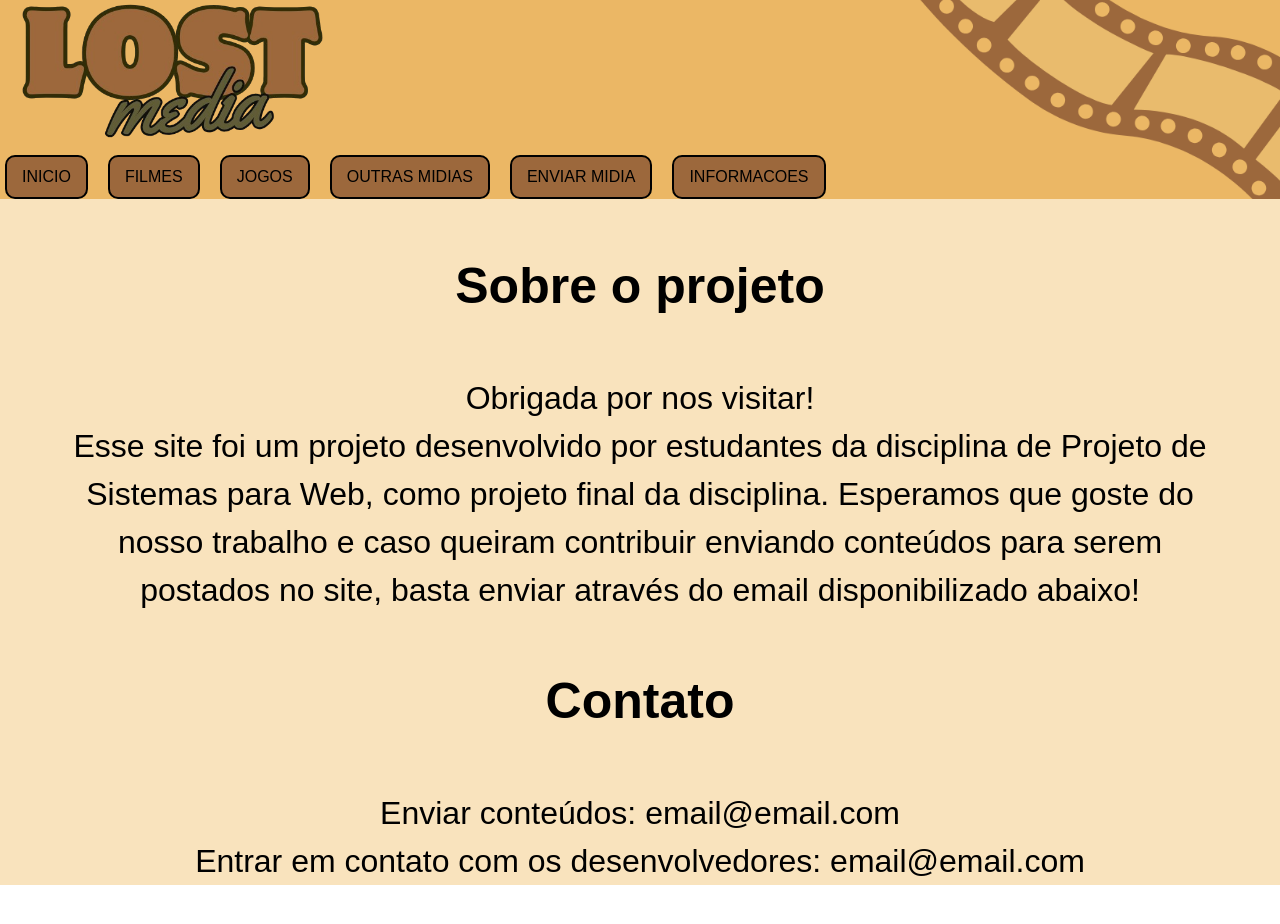
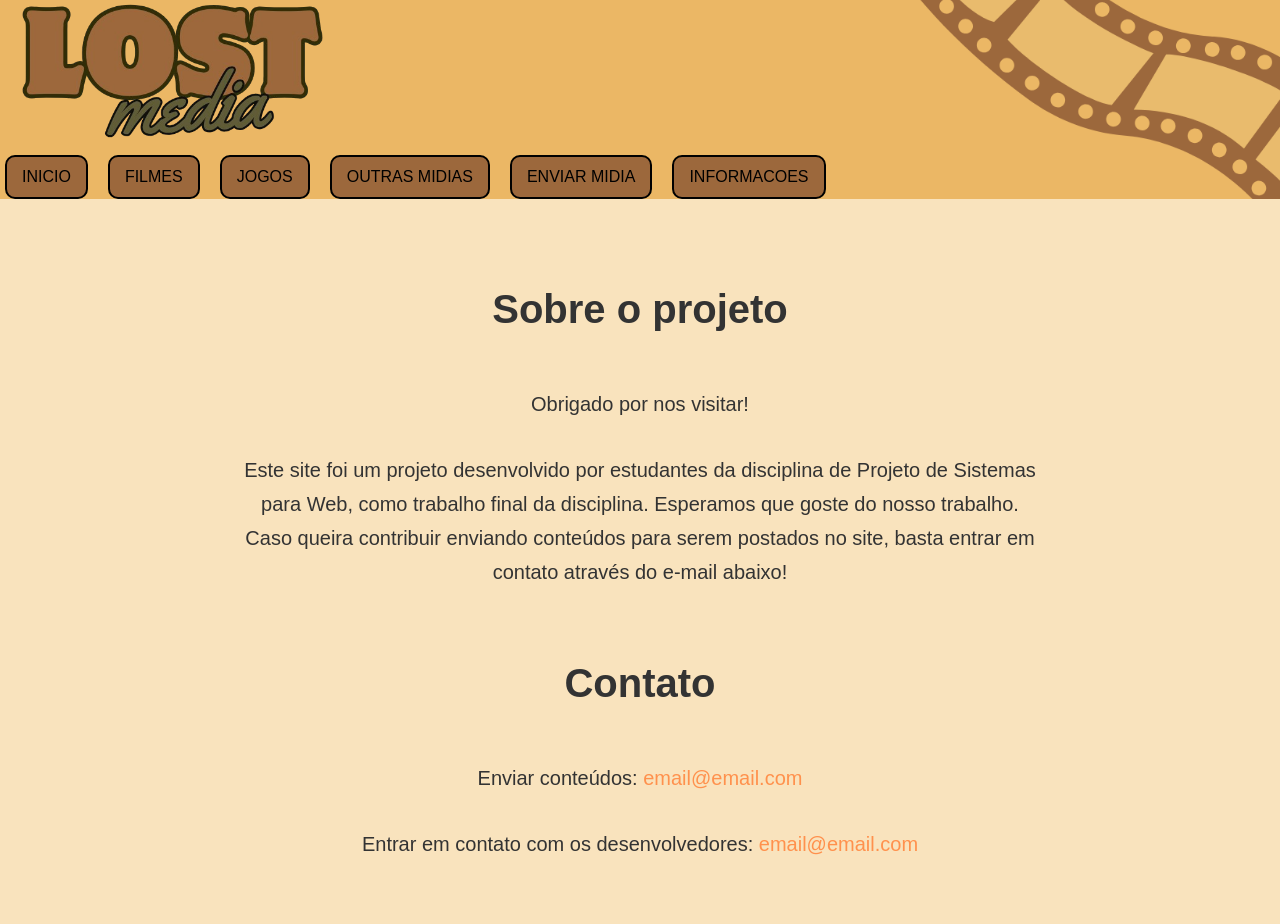
Before and after one commit to MatheusNogMoreira/ProjetoCCF321, a Next.js app: page /pages/informacoes in a window 1280 px wide. Shown: the top 924 px of the page. Before the commit the page ends 885 px from the top, so only its background shows below. Built offline with nearby package versions, Linux system fonts and the light colour scheme.

Commit message:
Página de informações remodelada

```diff
--- a/src/app/pages/informacoes/Info.css
+++ b/src/app/pages/informacoes/Info.css
@@ -1,26 +1,38 @@
-.pageInfo{
-    display: flexbox;
+.pageInfo {
     background-color: #f9e3bd;
     width: 100%;
-    height: 100%;
-
+    min-height: 100vh;
+    padding: 3rem 2rem;
+    box-sizing: border-box;
+    font-family: sans-serif;
+    display: flex;
+    flex-direction: column;
+    align-items: center;
+    gap: 2rem;
 }
 
-.pageInfo h1{
-    padding: 50px;
-    font-size: 50px;
-    font-weight: bolder;
+.pageInfo h1 {
+    font-size: 2.5rem;
+    font-weight: bold;
     text-align: center;
-
+    margin: 2rem 0 1rem 0;
+    color: #333;
 }
 
-.pageInfo p{
-    margin: 0px 50px;
-    font-size: 32px;
+.pageInfo p {
+    max-width: 800px;
+    font-size: 1.25rem;
     text-align: center;
+    line-height: 1.7;
+    color: #333;
 }
 
-.pageInfo a{
-    margin: 0px 50px;
-    font-size: 32px;
+.pageInfo a {
+    font-size: 1.25rem;
+    color: #ff914d;
+    text-decoration: none;
 }
+
+.pageInfo a:hover {
+    text-decoration: underline;
+}
--- a/src/app/pages/informacoes/page.tsx
+++ b/src/app/pages/informacoes/page.tsx
@@ -1,28 +1,29 @@
-import './Info.css'
+import './Info.css';
 
-export default function Info(){
-    return(
+export default function Info() {
+    return (
         <main className='pageInfo'>
             <h1>Sobre o projeto</h1>
-            <p >
-                Obrigada por nos visitar!
+            <p>
+                Obrigado por nos visitar!
             </p>
 
             <p>
-                Esse site foi um projeto desenvolvido por estudantes da
-                disciplina de Projeto de Sistemas para Web, como projeto final da disciplina.
-                Esperamos que goste do nosso trabalho e caso queiram contribuir enviando conteúdos para serem postados no site, basta enviar através do email disponibilizado abaixo!
+                Este site foi um projeto desenvolvido por estudantes da
+                disciplina de Projeto de Sistemas para Web, como trabalho final da disciplina.
+                Esperamos que goste do nosso trabalho. Caso queira contribuir enviando conteúdos
+                para serem postados no site, basta entrar em contato através do e-mail abaixo!
             </p>
 
             <h1>Contato</h1>
 
             <p>
-                Enviar conteúdos: email@email.com
+                Enviar conteúdos: <a href="mailto:email@email.com">email@email.com</a>
             </p>
 
             <p>
-                Entrar em contato com os desenvolvedores: email@email.com
+                Entrar em contato com os desenvolvedores: <a href="mailto:email@email.com">email@email.com</a>
             </p>
         </main>
-    )
+    );
 }
```
